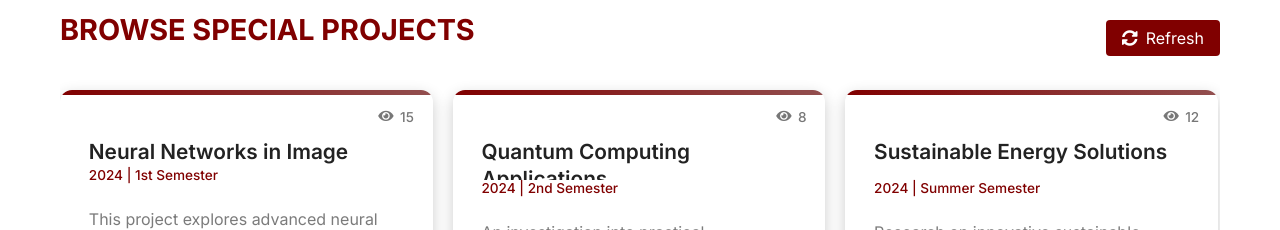
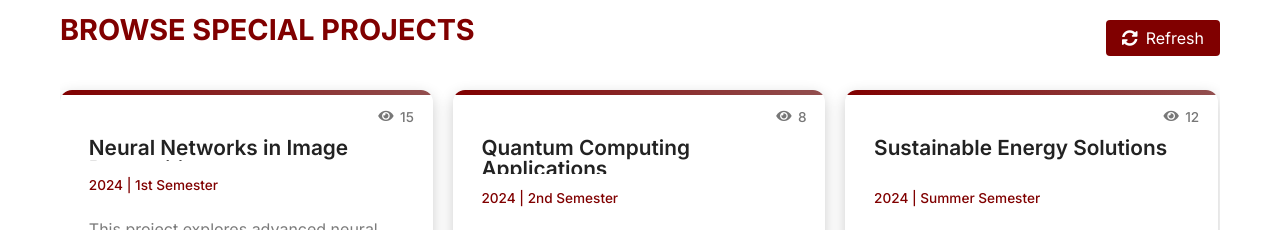
Before and after one commit to RenatoCausing/backend, a React (Create React App) app in the folder my-app/: page / in a window 1280 px wide. Shown: the part 840-1070 px from the top of the page. Built offline with nearby package versions, Linux system fonts and the light colour scheme; no server answers.

Commit message:
Update HomePage.css

```diff
--- a/my-app/src/styles/HomePage.css
+++ b/my-app/src/styles/HomePage.css
@@ -172,11 +172,12 @@
   font-size: 1.3rem;
   font-weight: 600;
   color: #222;
-  line-height: 1.3;
+  line-height: 1;
+  margin-bottom: 1rem;
   /* Add these lines to handle long titles */
   overflow: hidden;
   display: -webkit-box;
-  -webkit-line-clamp: 2; /* Limit to 2 lines */
+  -webkit-line-clamp: 4; /* Limit to 2 lines */
   -webkit-box-orient: vertical;
   height: 3rem; /* Fixed height to ensure consistency */
 }
```
